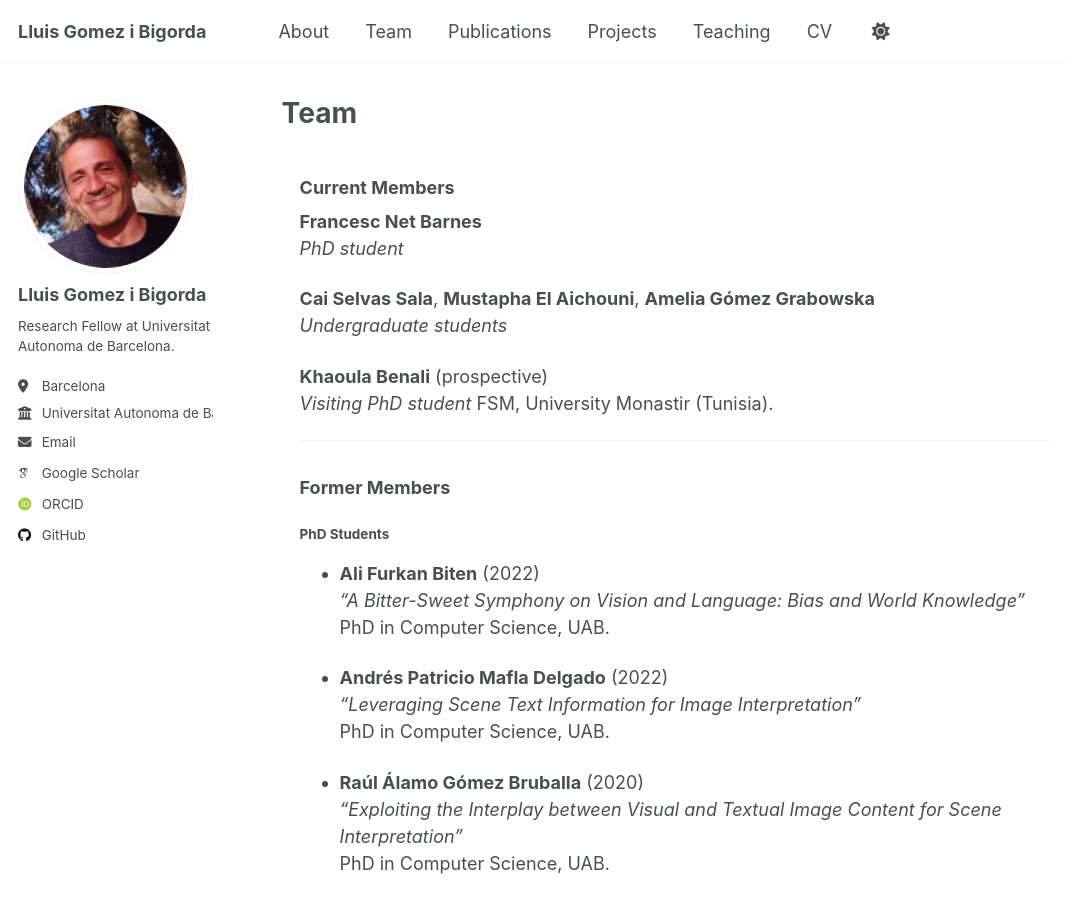
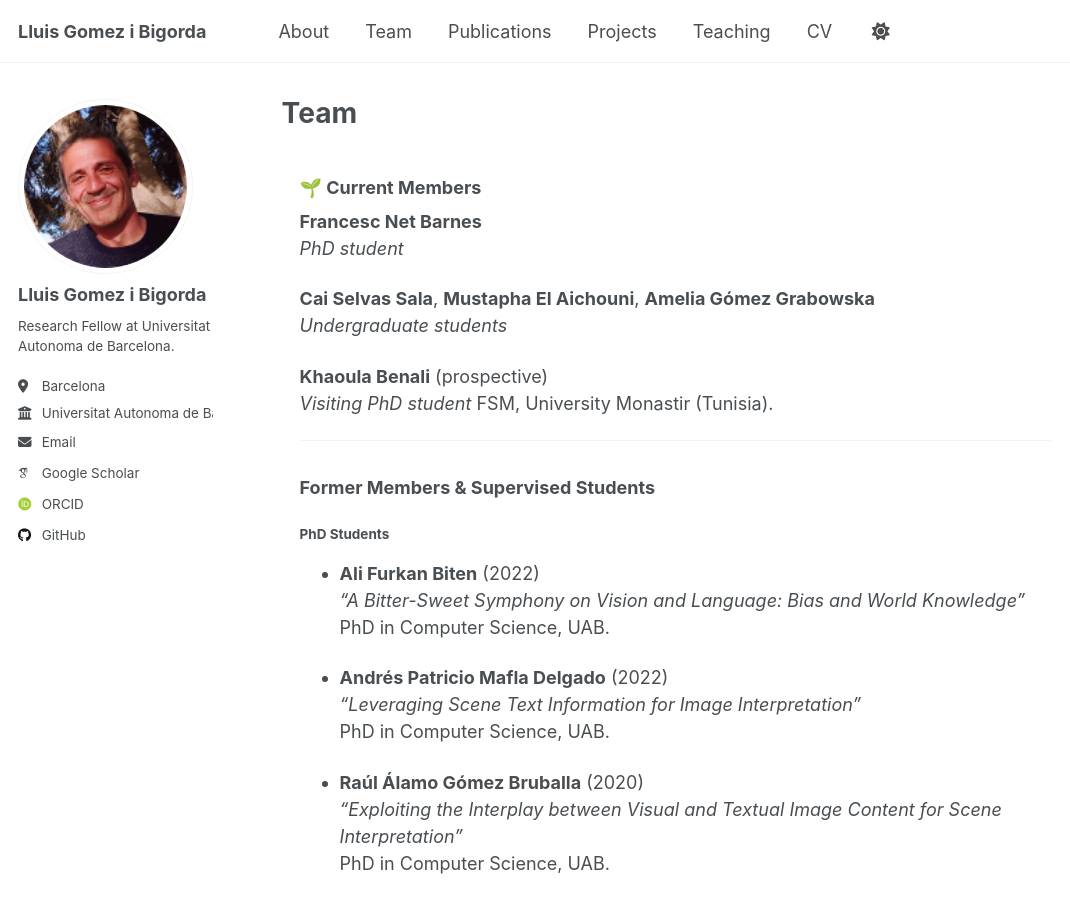
Before and after one commit to lluisgomez/lluisgomez.github.io, a Jekyll site: the page built from _pages/team.md, in a window 1280 px wide and 900 px high. Shown: the whole window, without its empty margins (0-1070 px from the left). Built offline with Jekyll 4.4.1, drawn with Linux system fonts in a browser that asks for light colours; some web fonts are replaced.

Commit message:
Update team.md

```diff
--- a/_pages/team.md
+++ b/_pages/team.md
@@ -4,7 +4,7 @@ title: "Team"
 permalink: /team/
 ---
 
-### Current Members
+### 🌱 Current Members
 
 **Francesc Net Barnes**
 _PhD student_
@@ -17,7 +17,7 @@ _Visiting PhD student_ FSM, University Monastir (Tunisia).
 
 ---
 
-### Former Members
+### Former Members & Supervised Students
 
 #### PhD Students
 
```
